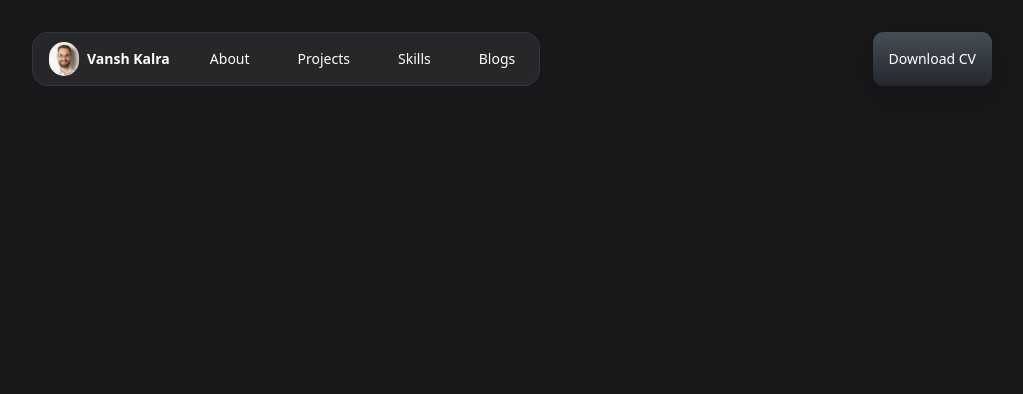
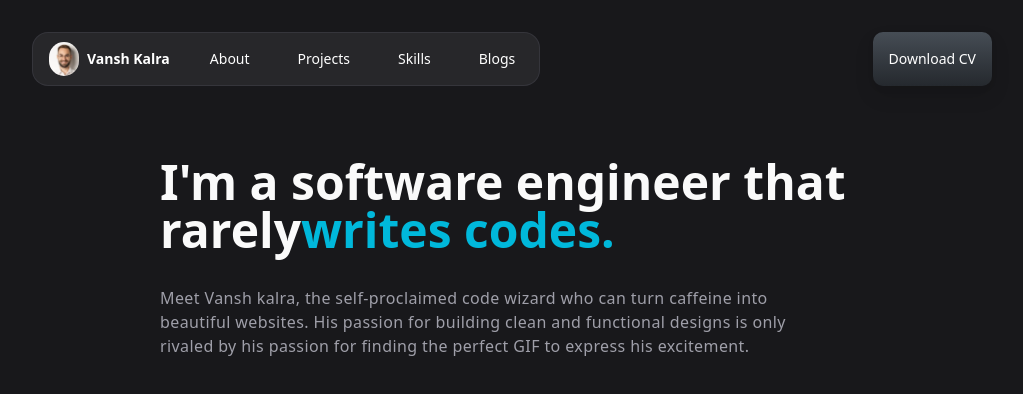
Before and after one commit to Vansh1379/vanshkalra.com, a Next.js app: page / in a window 1280 px wide. Shown: the top 394 px of the page, without its empty margins (128-1151 px from the left). Built offline with nearby package versions, Linux system fonts and the light colour scheme.

Commit message:
Add DetailsHome component and integrate it into the home page

```diff
--- a/app/page.tsx
+++ b/app/page.tsx
@@ -1,11 +1,12 @@
-
+import DetailsHome from "@/components/details";
 import Navbar from "../components/navbar";
 
 export default function Home() {
   return (
     <div className="bg-zinc-900 min-h-screen antialiased">
-      <div className="">
+      <div className=" ">
         <Navbar />
+        <DetailsHome />
       </div>
     </div>
   );
--- /dev/null
+++ b/components/details.tsx
@@ -0,0 +1,16 @@
+export default function DetailsHome() {
+  return (
+    <div className="max-w-3xl mx-auto mt-10 md-mt-20 px-8">
+      <h1 className="font-bold text-3xl md:text-5xl text-zinc-50 max-w-3xl">
+        I&apos;m a software engineer that rarely
+        <span className="text-cyan-500">writes codes.</span>
+      </h1>
+      <p className="text-zinc-400 text-sm md:text-base max-w-2xl mt-8 tracking-wide">
+        Meet Vansh kalra, the self-proclaimed code wizard who can turn caffeine
+        into beautiful websites. His passion for building clean and functional
+        designs is only rivaled by his passion for finding the perfect GIF to
+        express his excitement.
+      </p>
+    </div>
+  );
+}
```
